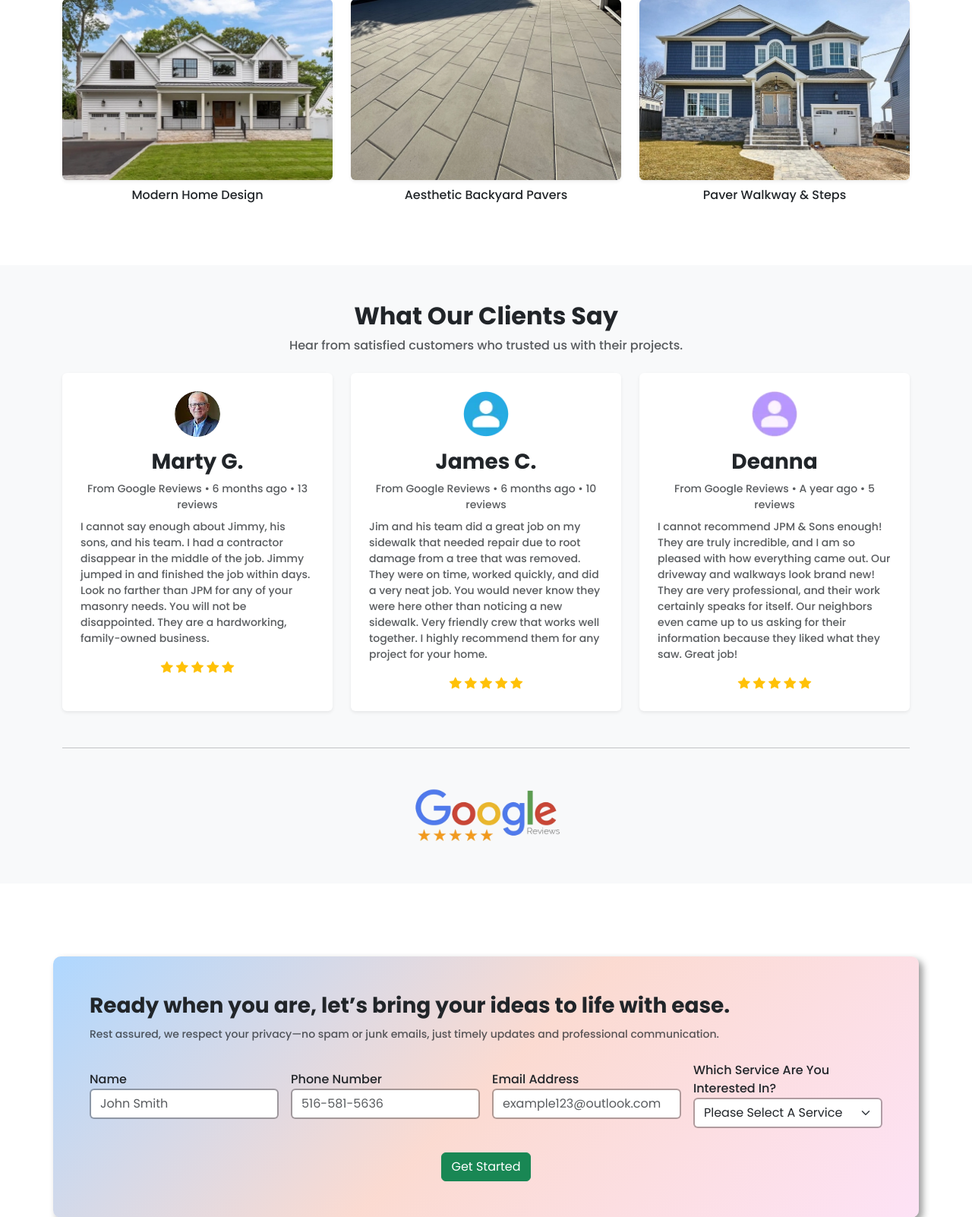
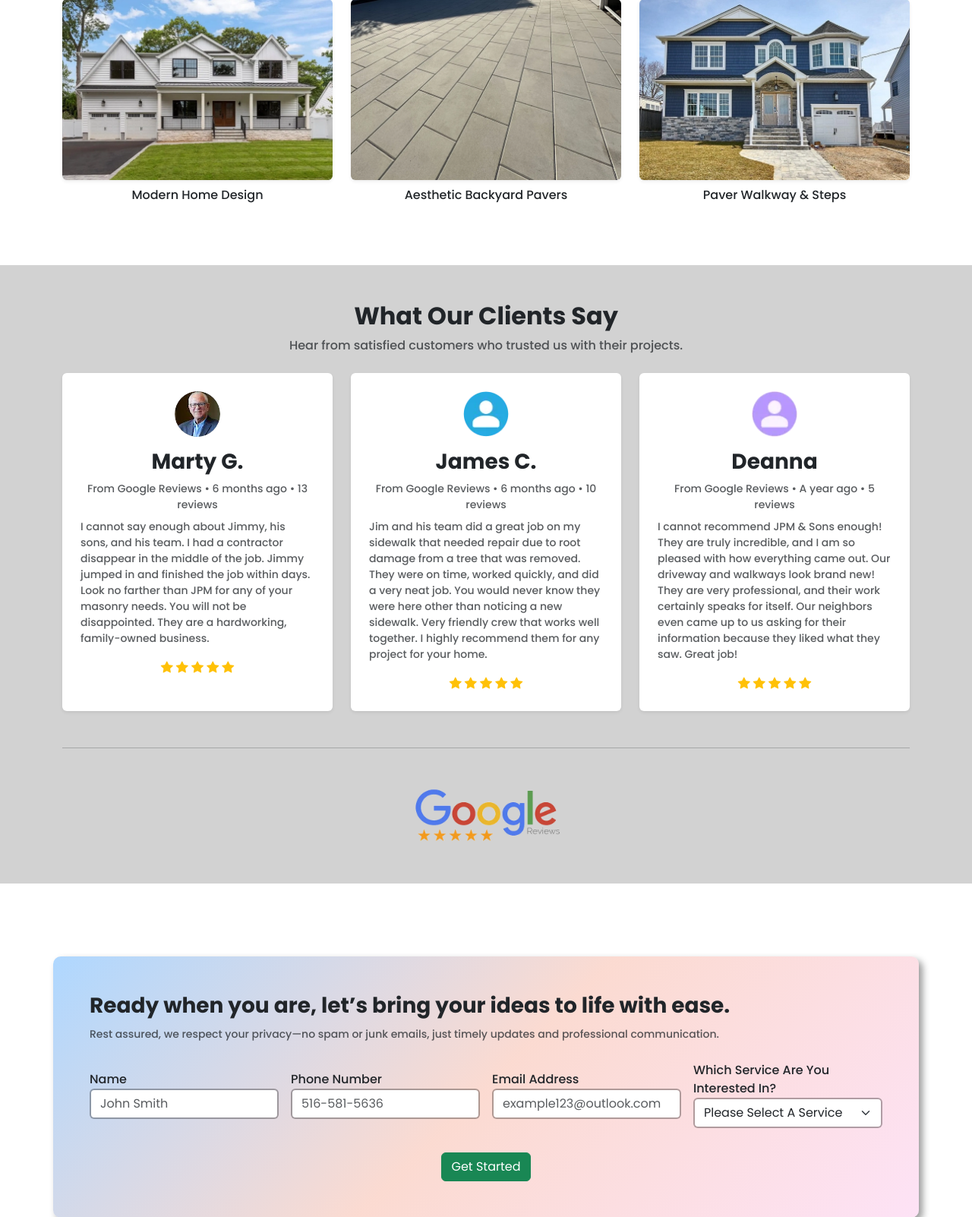
Before and after one commit to TonyRodriguez24/jpm-public, a Flask app: page / in a window 1280 px wide. Shown: the part 3256-4858 px from the top of the page at 76% size. Run offline with Flask 3, Linux system fonts and the light colour scheme; some web fonts are replaced.

Commit message:
edited background color for testimonials

```diff
--- a/templates/home.jinja
+++ b/templates/home.jinja
@@ -275,7 +275,8 @@
 
     <section
         id="testimonials"
-        class="container-fluid py-5 bg-light border-shadow-lg"
+        class="container-fluid py-5 border-shadow-lg"
+        style="background-color: rgb(210, 210, 210);"
     >
         <div class="container">
             <!-- Section Heading -->
```
